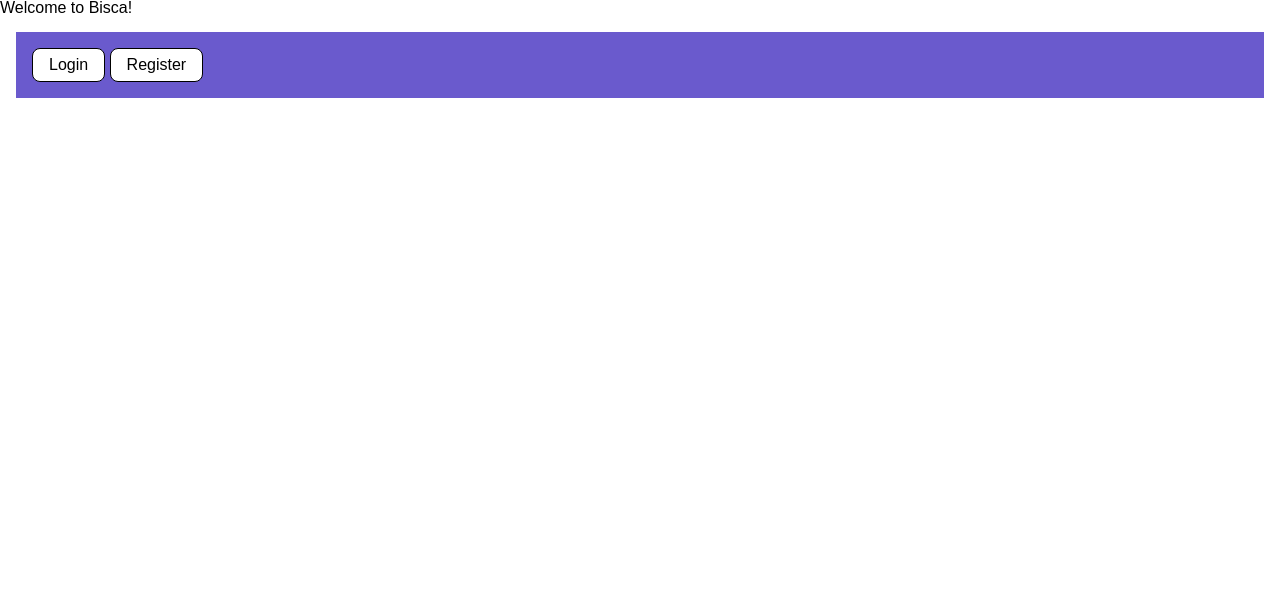
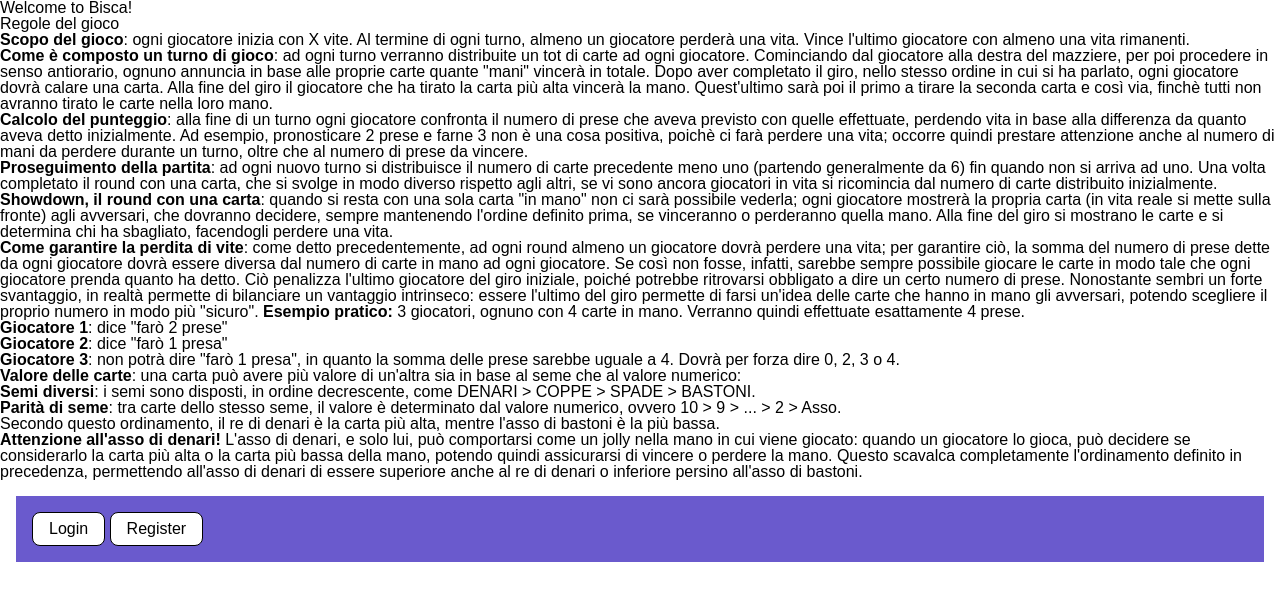
Before and after one commit to alessandro-stella/esame_programmazione_web, a website: page public/index.html in a window 1280 px wide. Drawn offline with Linux system fonts and the light colour scheme.

Commit message:
Added game rules on the home

```diff
--- a/public/index.html
+++ b/public/index.html
@@ -8,7 +8,109 @@
   </head>
 
   <body>
-    <h1>Welcome to Bisca!</h1>
+    <div class="title">Welcome to Bisca!</div>
+
+    <div id="rules">
+      <div>Regole del gioco</div>
+
+      <ul>
+        <li>
+          <b>Scopo del gioco</b>: ogni giocatore inizia con X vite. Al termine
+          di ogni turno, almeno un giocatore perderà una vita. Vince l'ultimo
+          giocatore con almeno una vita rimanenti.
+        </li>
+        <li>
+          <b>Come è composto un turno di gioco</b>: ad ogni turno verranno
+          distribuite un tot di carte ad ogni giocatore. Cominciando dal
+          giocatore alla destra del mazziere, per poi procedere in senso
+          antiorario, ognuno annuncia in base alle proprie carte quante "mani"
+          vincerà in totale. Dopo aver completato il giro, nello stesso ordine
+          in cui si ha parlato, ogni giocatore dovrà calare una carta. Alla fine
+          del giro il giocatore che ha tirato la carta più alta vincerà la mano.
+          Quest'ultimo sarà poi il primo a tirare la seconda carta e così via,
+          finchè tutti non avranno tirato le carte nella loro mano.
+        </li>
+        <li>
+          <b>Calcolo del punteggio</b>: alla fine di un turno ogni giocatore
+          confronta il numero di prese che aveva previsto con quelle effettuate,
+          perdendo vita in base alla differenza da quanto aveva detto
+          inizialmente. Ad esempio, pronosticare 2 prese e farne 3 non è una
+          cosa positiva, poichè ci farà perdere una vita; occorre quindi
+          prestare attenzione anche al numero di mani da perdere durante un
+          turno, oltre che al numero di prese da vincere.
+        </li>
+        <li>
+          <b>Proseguimento della partita</b>: ad ogni nuovo turno si
+          distribuisce il numero di carte precedente meno uno (partendo
+          generalmente da 6) fin quando non si arriva ad uno. Una volta
+          completato il round con una carta, che si svolge in modo diverso
+          rispetto agli altri, se vi sono ancora giocatori in vita si ricomincia
+          dal numero di carte distribuito inizialmente.
+        </li>
+        <li>
+          <b>Showdown, il round con una carta</b>: quando si resta con una sola
+          carta "in mano" non ci sarà possibile vederla; ogni giocatore mostrerà
+          la propria carta (in vita reale si mette sulla fronte) agli avversari,
+          che dovranno decidere, sempre mantenendo l'ordine definito prima, se
+          vinceranno o perderanno quella mano. Alla fine del giro si mostrano le
+          carte e si determina chi ha sbagliato, facendogli perdere una vita.
+        </li>
+        <li>
+          <b>Come garantire la perdita di vite</b>: come detto precedentemente,
+          ad ogni round almeno un giocatore dovrà perdere una vita; per
+          garantire ciò, la somma del numero di prese dette da ogni giocatore
+          dovrà essere diversa dal numero di carte in mano ad ogni giocatore. Se
+          così non fosse, infatti, sarebbe sempre possibile giocare le carte in
+          modo tale che ogni giocatore prenda quanto ha detto. Ciò penalizza
+          l'ultimo giocatore del giro iniziale, poiché potrebbe ritrovarsi
+          obbligato a dire un certo numero di prese. Nonostante sembri un forte
+          svantaggio, in realtà permette di bilanciare un vantaggio intrinseco:
+          essere l'ultimo del giro permette di farsi un'idea delle carte che
+          hanno in mano gli avversari, potendo scegliere il proprio numero in
+          modo più "sicuro".
+
+          <b>Esempio pratico:</b> 3 giocatori, ognuno con 4 carte in mano.
+          Verranno quindi effettuate esattamente 4 prese.
+
+          <ul>
+            <li><b>Giocatore 1</b>: dice "farò 2 prese"</li>
+            <li><b>Giocatore 2</b>: dice "farò 1 presa"</li>
+            <li>
+              <b>Giocatore 3</b>: non potrà dire "farò 1 presa", in quanto la
+              somma delle prese sarebbe uguale a 4. Dovrà per forza dire 0, 2, 3
+              o 4.
+            </li>
+          </ul>
+        </li>
+        <li>
+          <b>Valore delle carte</b>: una carta può avere più valore di un'altra
+          sia in base al seme che al valore numerico:
+          <ul>
+            <li>
+              <b>Semi diversi</b>: i semi sono disposti, in ordine decrescente,
+              come DENARI > COPPE > SPADE > BASTONI.
+            </li>
+            <li>
+              <b>Parità di seme</b>: tra carte dello stesso seme, il valore è
+              determinato dal valore numerico, ovvero 10 > 9 > ... > 2 > Asso.
+            </li>
+          </ul>
+          Secondo questo ordinamento, il re di denari è la carta più alta,
+          mentre l'asso di bastoni è la più bassa.
+        </li>
+        <li>
+          <b>Attenzione all'asso di denari!</b> L'asso di denari, e solo lui,
+          può comportarsi come un jolly nella mano in cui viene giocato: quando
+          un giocatore lo gioca, può decidere se considerarlo la carta più alta
+          o la carta più bassa della mano, potendo quindi assicurarsi di vincere
+          o perdere la mano. Questo scavalca completamente l'ordinamento
+          definito in precedenza, permettendo all'asso di denari di essere
+          superiore anche al re di denari o inferiore persino all'asso di
+          bastoni.
+        </li>
+      </ul>
+    </div>
+
     <div class="container">
       <a href="login.html"><button>Login</button></a>
       <a href="register.html"><button>Register</button></a>
```
